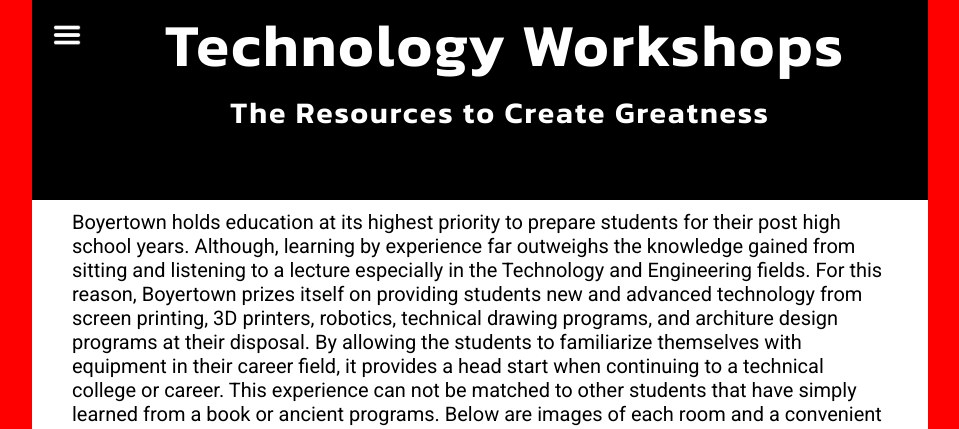
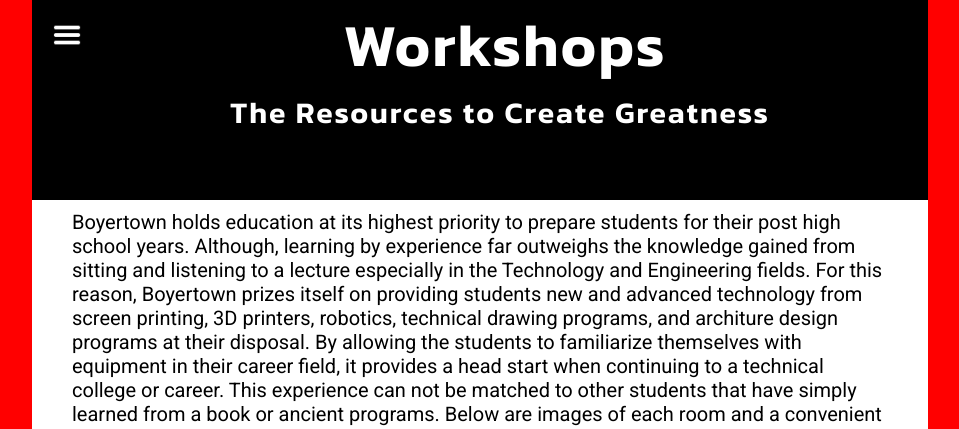
Before and after one commit to clarksoner/Wemaster_2004-902, a plain HTML site: page Workshops.html in a window 1280 px wide. Shown: the top 429 px of the page, without its empty margins (96-1055 px from the left). Drawn offline with Linux system fonts and the light colour scheme.

Commit message:
Update Workshops.html

```diff
--- a/Workshops.html
+++ b/Workshops.html
@@ -26,7 +26,7 @@
 
 			<img class="sidebarButton" src="img/openSidebar.png" width="30" height="30" onclick="sidebarToggle();"/>
 			<p class="titleText1">
-				Technology Workshops
+				Workshops
 			</p>
 			<p class="titleText2">
 				The Resources to Create Greatness
```
